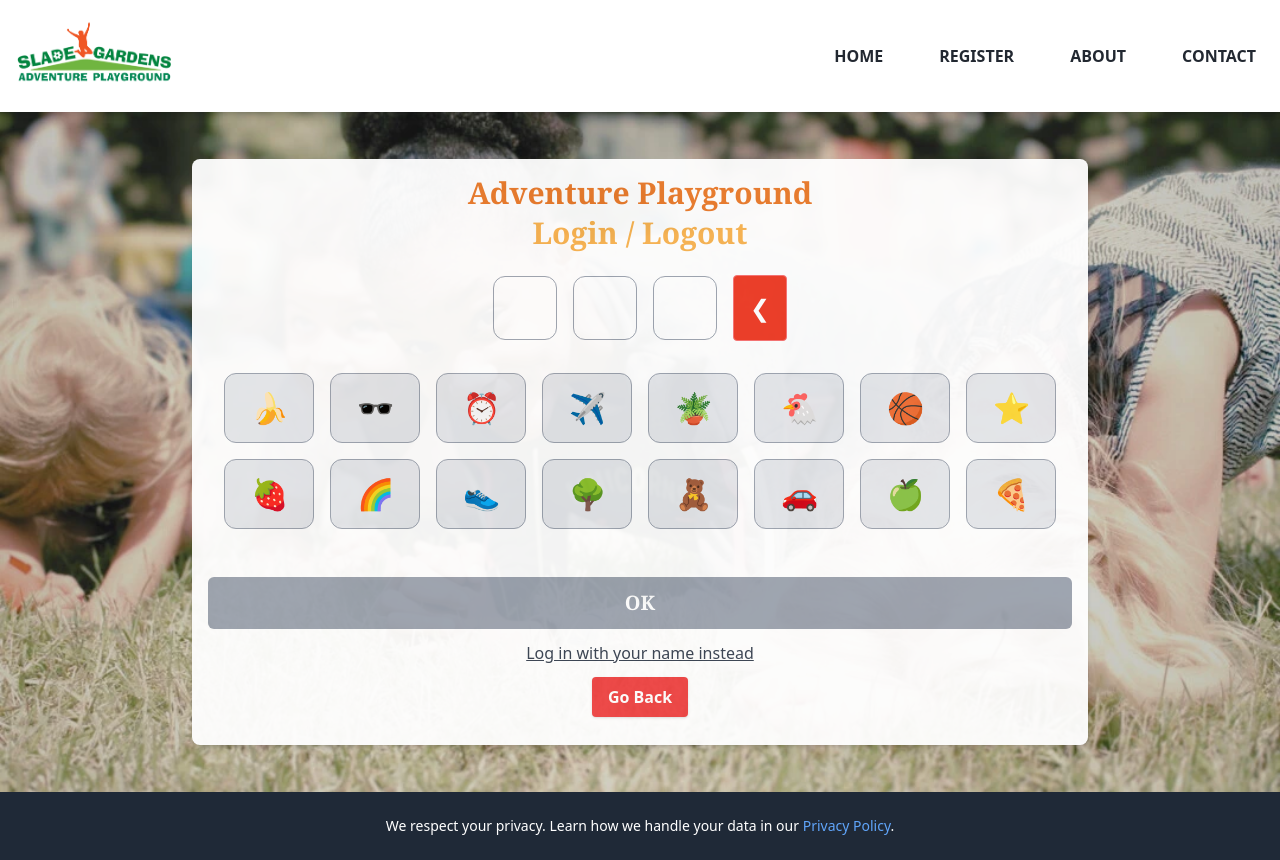
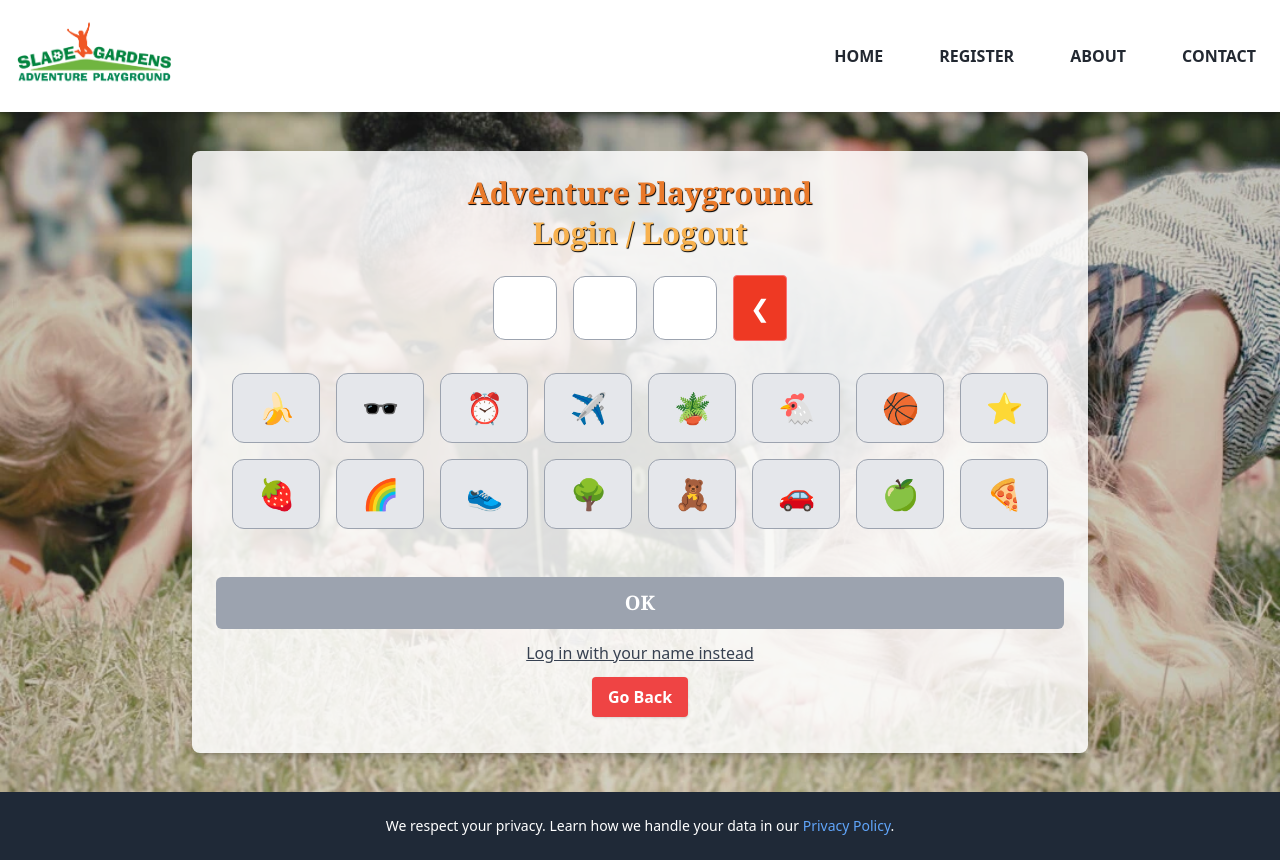
Before and after one commit to u21sk11/slade-gardens, a React (Vite) app: page /admin/young-person in a window 1280 px wide. Built offline with nearby package versions, Linux system fonts and the light colour scheme; no server answers; what aws-amplify would draw is missing.

Commit message:
YoungPerson

```diff
--- a/src/app/pages/admin/VisitorSignin.jsx
+++ b/src/app/pages/admin/VisitorSignin.jsx
@@ -53,7 +53,7 @@ function VisitorPage() {
         <div className="relative p-6">
           <h1
             className="text-3xl font-galindo font-bold text-sladeOrange text-center mb-10"
-            style={{ textShadow: "1px 1px 1px black" }}
+            style={{ textShadow: "0.75px 0.75px 0.75px black" }}
           >
             Visitor Check-in
           </h1>
--- a/src/app/pages/admin/VolunteerSignin.jsx
+++ b/src/app/pages/admin/VolunteerSignin.jsx
@@ -52,7 +52,7 @@ function VolunteerSignin() {
         <div className="relative p-6">
           <h1
             className="text-3xl font-galindo font-bold text-sladeOrange text-center mb-10"
-            style={{ textShadow: "1px 1px 1px black" }}
+            style={{ textShadow: "0.75px 0.75px 0.75px black" }}
           >
             Volunteer Check-in
           </h1>
--- a/src/app/pages/admin/YoungPerson.jsx
+++ b/src/app/pages/admin/YoungPerson.jsx
@@ -56,8 +56,11 @@ function YoungPerson() {
     }
 
     navigate("/admin/young-person-confirm", {
-      state: { childId: child.childId, firstName:
-      child.firstName, lastName: child.lastName },
+      state: {
+        childId: child.childId,
+        firstName: child.firstName,
+        lastName: child.lastName,
+      },
     });
   };
 
@@ -70,12 +73,20 @@ function YoungPerson() {
         backgroundPosition: "center",
       }}
     >
-        <div className="bg-white p-4 rounded-lg shadow-md w-full max-w-4xl opacity-95">
+      <div className="relative w-full max-w-4xl shadow-lg">
+        <div className="absolute inset-0 bg-white opacity-85 rounded-lg shadow-md"></div>
+        <div className="relative p-6">
           <div>
-            <h1 className="text-3xl font-galindo font-bold text-sladeOrange text-center mb-1">
+            <h1
+              className="text-3xl font-galindo font-bold text-sladeOrange text-center mb-1"
+              style={{ textShadow: "0.75px 0.75px 0.75px black" }}
+            >
               Adventure Playground
             </h1>
-            <h1 className="text-3xl font-galindo font-bold text-sladeOrange-light text-center">
+            <h1
+              className="text-3xl font-galindo font-bold text-sladeOrange-light text-center"
+              style={{ textShadow: "0.75px 0.75px 0.75px black" }}
+            >
               Login / Logout
             </h1>
           </div>
@@ -132,6 +143,7 @@ function YoungPerson() {
           </div>
         </div>
       </div>
+    </div>
   );
 }
 
```
Lines whose indentation alone changed are shown as unchanged.
